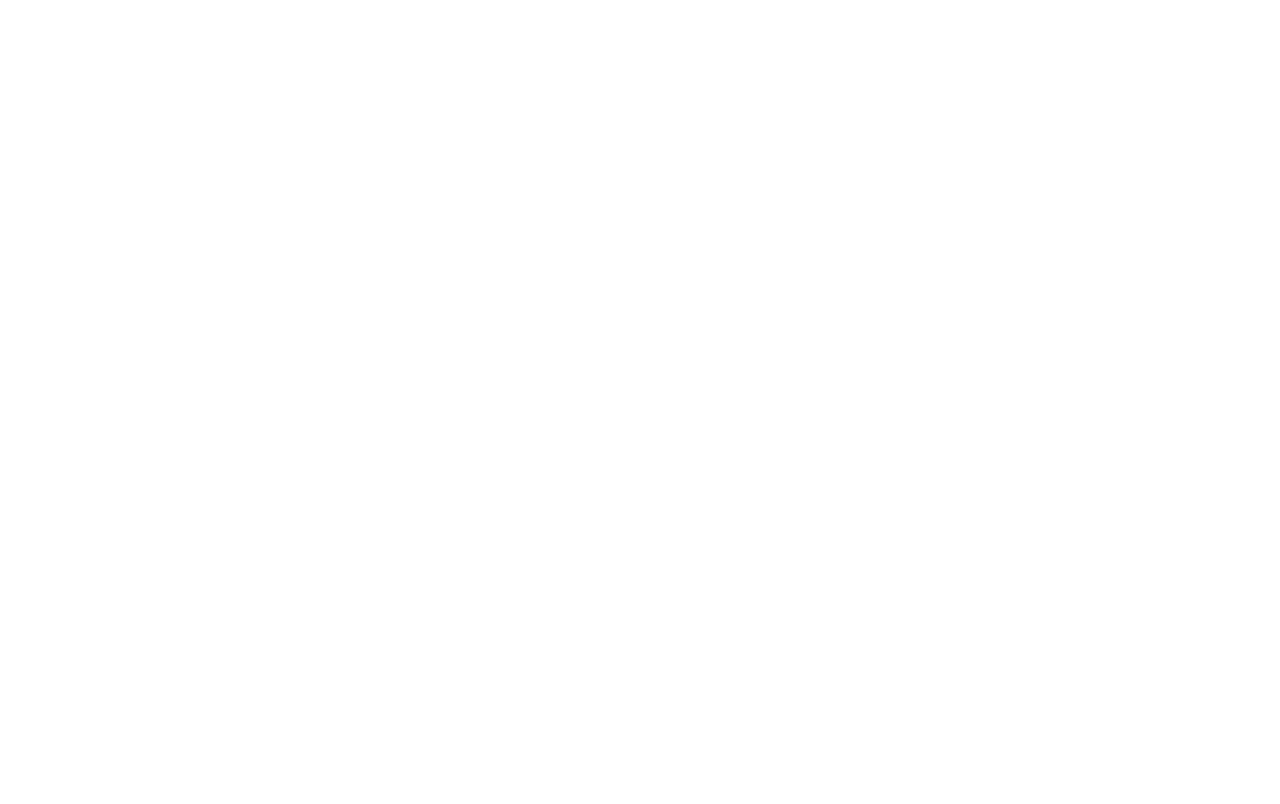
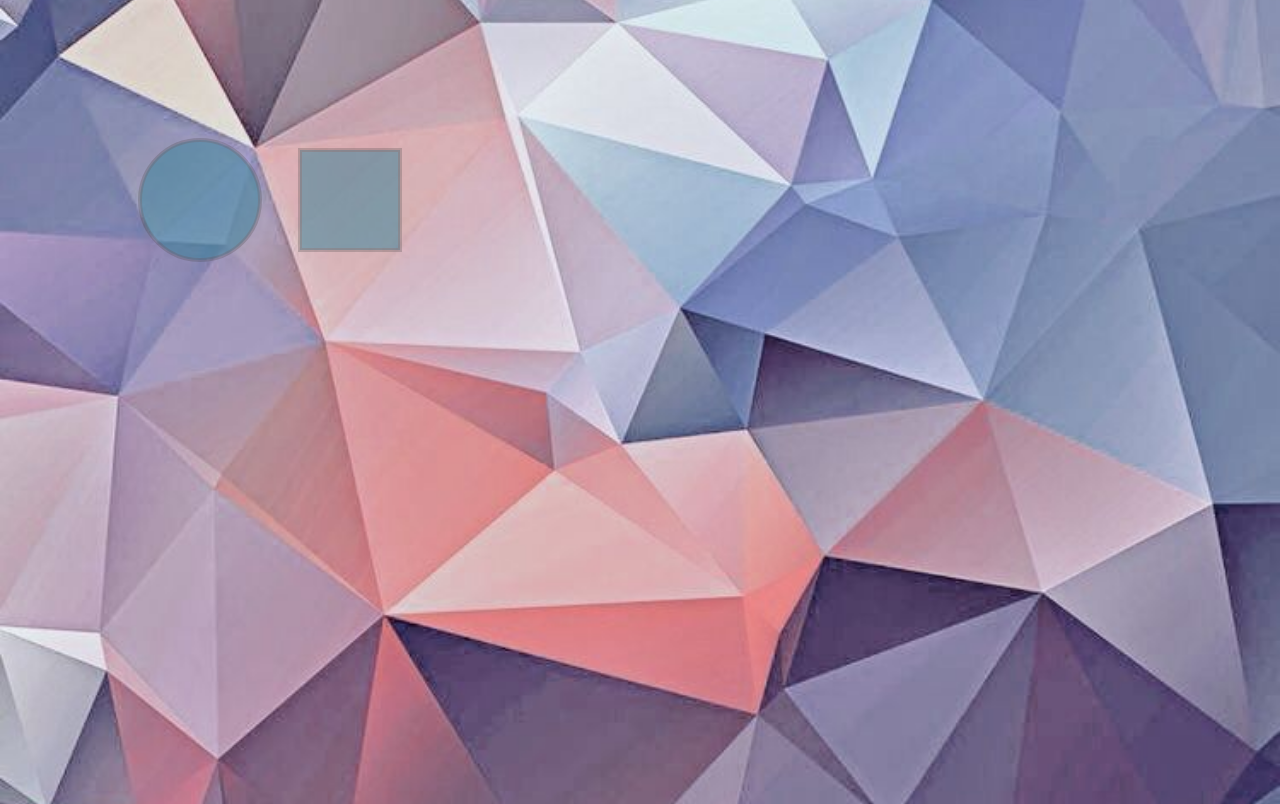
Before and after one commit to EdGunUk/snap-resistor, a React (Create React App) app: page / in a window 1280 px wide. Built offline with nearby package versions, Linux system fonts and the light colour scheme.

Commit message:
start work with radila nav

```diff
--- a/src/App.js
+++ b/src/App.js
@@ -1,4 +1,4 @@
-import { useCallback } from "react";
+import {useCallback} from "react";
 import Snap from "snapsvg-cjs";
 
 function App() {
@@ -6,83 +6,27 @@
         if (node !== null) {
             const paper = Snap(node);
 
-            const style = ({
-                fill: '#387',
-                stroke: '#fff',
-                strokeWidth: 5,
-            });
+            const style = {
+                fill: '#318199',
+                stroke: '#444',
+                strokeWidth: 4
+            }
 
-            const path = paper
-                .path("")
-                .attr({
-                    stroke: '#387',
-                    fill: 'transparent',
-                    strokeWidth: 3
+            const circle = paper
+                .circle(200, 200, 60)
+                .attr(style)
+
+            const rect = paper
+                .rect(300, 150, 100, 100)
+                .attr(style)
+
+            const group = paper
+                .g(circle, rect)
+                .attr({opacity: .5, strokeOpacity: .5})
+                .drag(function (dx) {
+                    this.transform(`r${dx}, 350 200`)
                 })
 
-            let coordsArray = [];
-
-            const updatePath = function (x, y, index) {
-                const coord = `${x},${y}`;
-
-                if (index !== undefined) {
-                    coordsArray[index] = coord;
-                } else {
-                    coordsArray.push(coord)
-                }
-
-
-                const [firstCoord, ...restCoords] = coordsArray;
-                let d = `M ${firstCoord}`;
-
-                for (const coord of restCoords) {
-                    d = `${d} L ${coord}`
-                }
-
-                path.attr({ d });
-            }
-
-            const onSircleDrag = function (dx, dy, x, y) {
-                this.attr({ cx: x, cy: y });
-                const index = this.data('i');
-
-                updatePath(x, y, index);
-            }
-
-            const onSircleStart = function (e) {
-                path.stop().animate({ opacity: .2 }, 200, window.mina.easeinout);
-
-            }
-
-            const onSircleEnd = function (e) {
-                path.stop().animate({ opacity: 1 }, 200, window.mina.easeinout);
-            }
-
-            const onSircleMouseOver = function (e) {
-                this.stop().animate({ r: 20 }, 1000, window.mina.elastic);
-
-            }
-
-            const onSircleMouseOut = function (e) {
-                this.stop().animate({ r: 15 }, 300, window.mina.easeinout);
-            }
-
-            const onPaperClick = function (e) {
-                if (e.target.tagName !== 'circle') {
-                    paper
-                        .circle(e.clientX, e.clientY, 15)
-                        .attr(style)
-                        .data('i', coordsArray.length)
-                        .mouseover(onSircleMouseOver)
-                        .drag(onSircleDrag, onSircleStart, onSircleEnd)
-                        .mouseout(onSircleMouseOut)
-
-
-                    updatePath(e.clientX, e.clientY);
-                }
-            }
-
-            paper.click(onPaperClick);
         }
     }, []);
 
--- a/src/index.css
+++ b/src/index.css
@@ -1,13 +1,13 @@
-body {
+* {
   margin: 0;
-  font-family: -apple-system, BlinkMacSystemFont, 'Segoe UI', 'Roboto', 'Oxygen',
-    'Ubuntu', 'Cantarell', 'Fira Sans', 'Droid Sans', 'Helvetica Neue',
-    sans-serif;
-  -webkit-font-smoothing: antialiased;
-  -moz-osx-font-smoothing: grayscale;
+  padding: 0;
 }
 
-code {
-  font-family: source-code-pro, Menlo, Monaco, Consolas, 'Courier New',
-    monospace;
+body {
+  width: 100vh;
+  height: 100vh;
+  overflow: hidden;
+  background-image: url("assets/img/texture.jpeg");
+  background-position: center;
+  background-size: cover;
 }
```
Also changed, not shown: src/gui/index.js (added, +104 -0 lines), src/assets/img/texture.jpeg (added), 1 other file (tests, documents, lock files or other folders).
